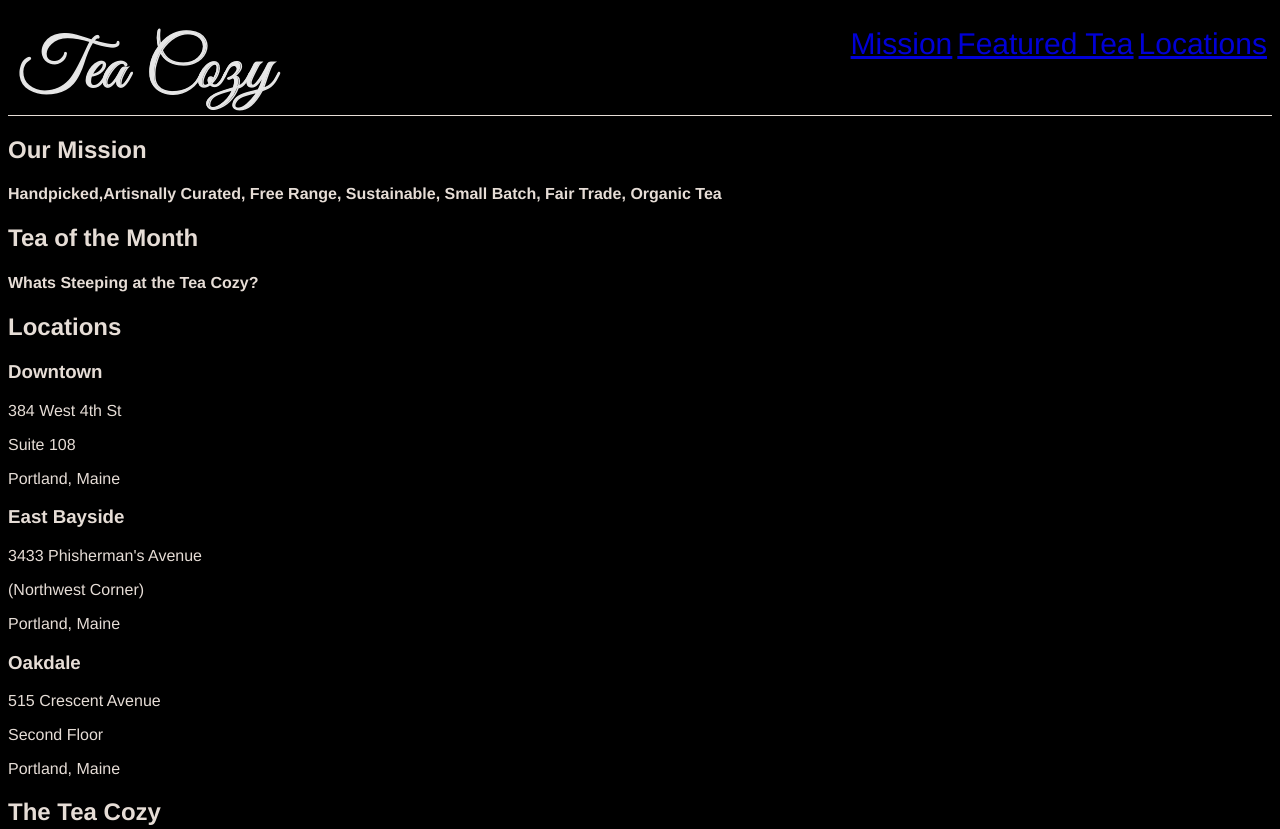
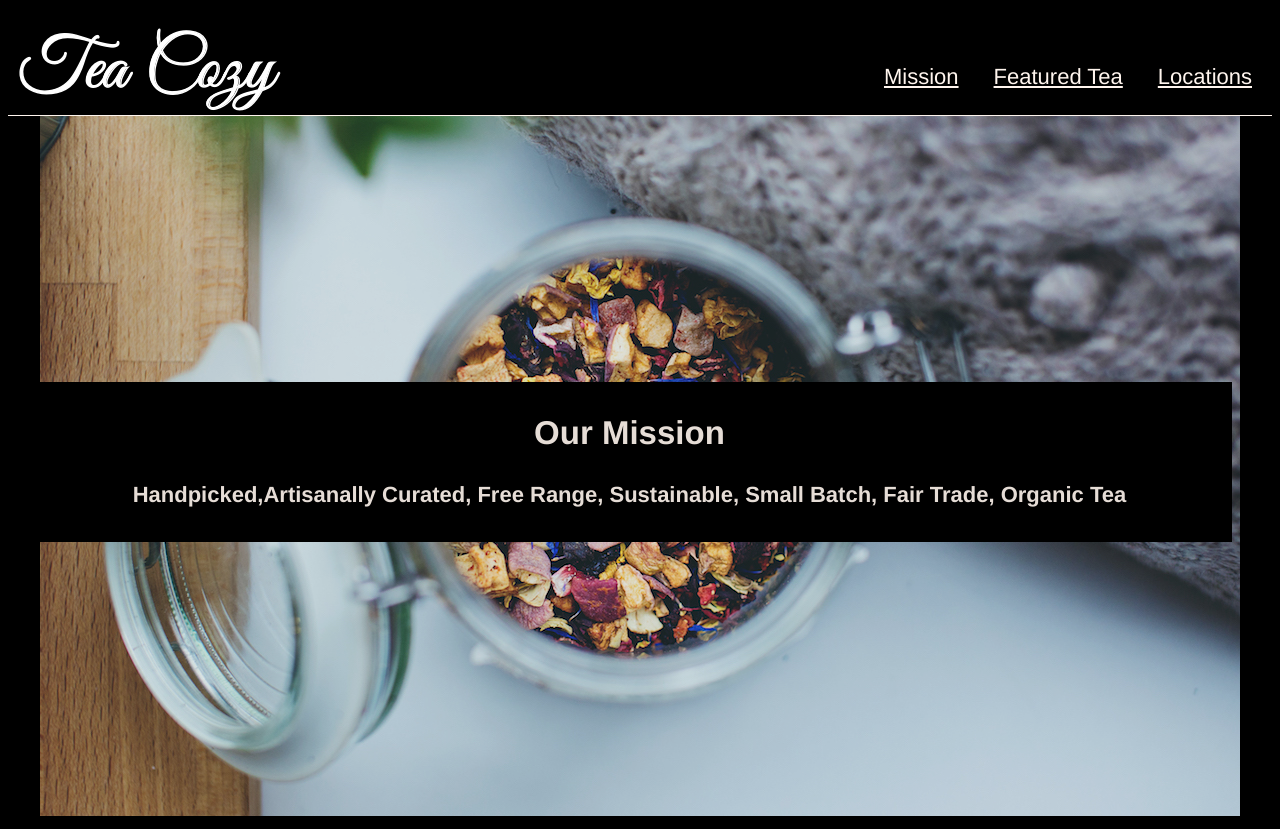
Before and after one commit to calvinalee2006/Codecademy-Cozy-Tea-Project, a plain HTML site: page index.html in a window 1280 px wide. Shown: the top 829 px of the page. Drawn offline with Linux system fonts and the light colour scheme.

Commit message:
again, small changes

```diff
--- a/index.html
+++ b/index.html
@@ -18,8 +18,10 @@
         </nav>
     </header>
     <div class="name">
-        <h2> Our Mission</h2>
-        <h4>Handpicked,Artisnally Curated, Free Range, Sustainable, Small Batch, Fair Trade, Organic Tea</h4>
+        <div class="pitch">
+            <h2> Our Mission</h2>
+            <h4>Handpicked,Artisanally Curated, Free Range, Sustainable, Small Batch, Fair Trade, Organic Tea</h4>
+        </div>
          </div>
          <div class="Tmonth">
              <h2>Tea of the Month</h2>
--- a/styles.css
+++ b/styles.css
@@ -2,11 +2,7 @@ body {
   background-color: #000000;
   color: #fff5ee;
   font-family: Helvetica;
-  opacity: 0.9;
-}
 
-header{
-  border-bottom: 1px solid #fff5ee;
 }
 
 .logo {
@@ -15,14 +11,53 @@ header{
   padding-top: 19px;
 }
 
+header{
+  border-bottom: 1px solid #fff5ee;
+  margin-bottom:0;
+}
+
 nav a {
+color:#fff5ee;
+  cursor:pointer;
   float: right;
-  padding-top: 19px;
+  margin: 15px;
+  padding-top: 41px;
   text-decoration:underline;
-  font-size:30px;
+  font-size:22px;
   padding-right:5px;
 }
 
-.name{
+a:link{
+  color:#fff5ee
+}
+
+a:hover{
+  text-decoration: none;
+}
+
+a:active{
+  color:#00ffff;
+}
+
+.name {
+  background-image: url("images/background.jpg");
+  background-repeat: no-repeat;
+  background-position: center center;
+  height: 700px;
+  margin: 0px;
+  opacity: 0.9;
+  text-align: center;
+  position: relative;
+  opacity: 0.9;
+}
+
+.pitch {
+  font-size: 22px;
+  border: 5px solid #000000;
+  width: 1195px;
+  position: absolute;
+  background-color: #000000;
+  top: 38%;
+  left: 1.5%;
 
 }
```
Also changed, not shown: images/background.jpg (renamed from images/img-mission-background.jpg).
